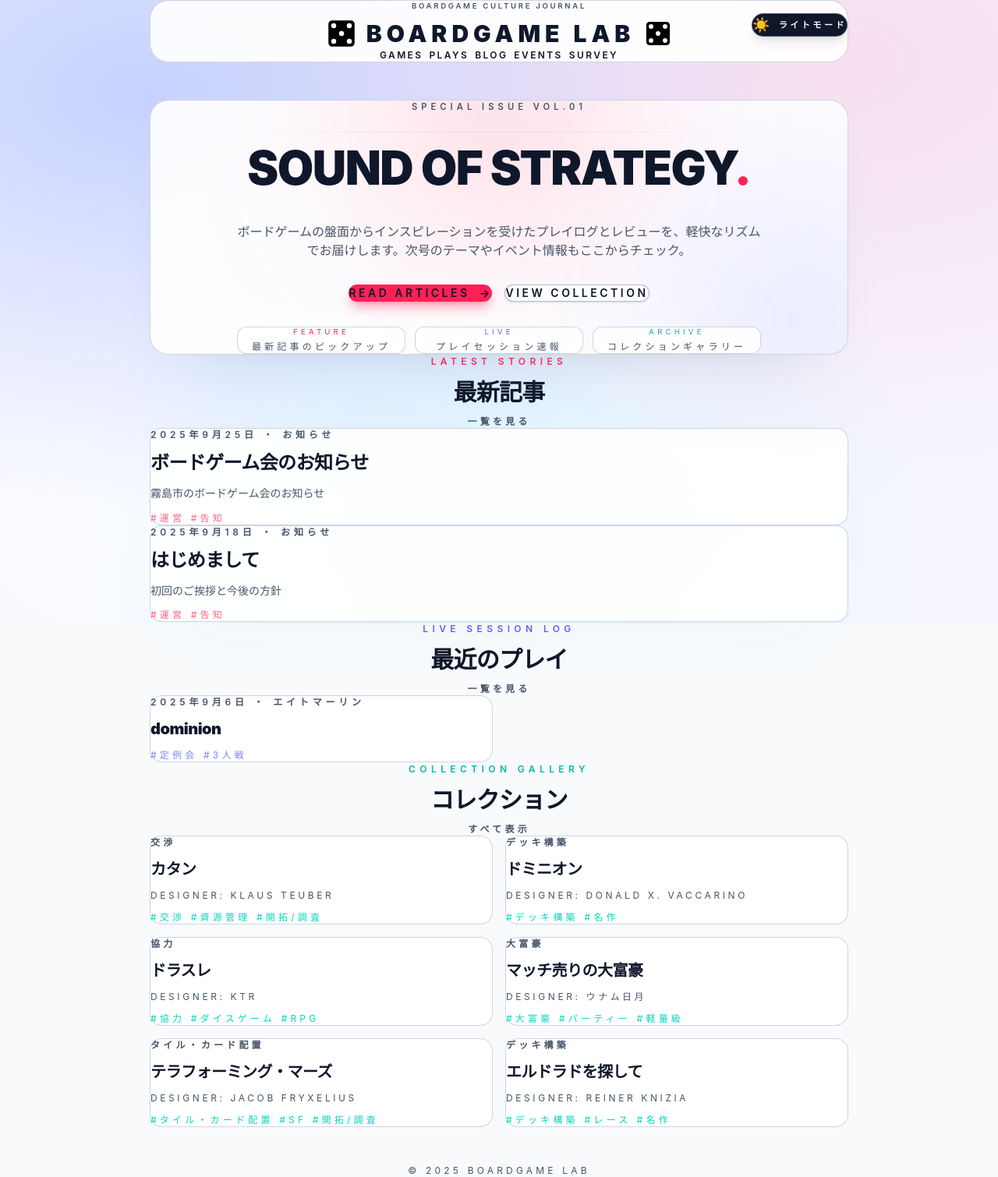
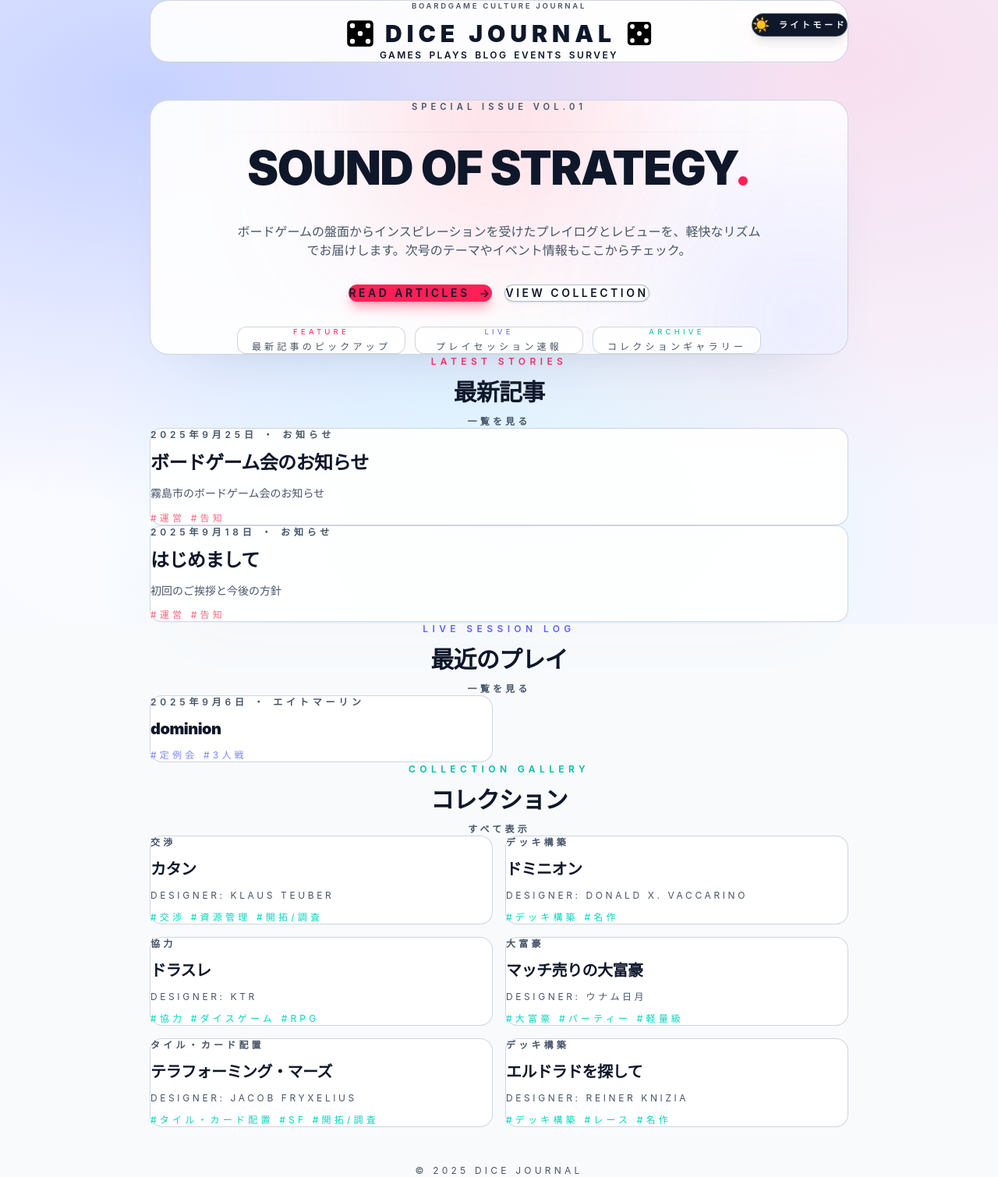
Before and after one commit to k713shino/my-boardgame-site, a Next.js app: page / in a window 1280 px wide. Shown: the whole page at 78% size. Built offline with nearby package versions, Linux system fonts and the light colour scheme.

Commit message:
タイトル変更

```diff
--- a/src/app/layout.tsx
+++ b/src/app/layout.tsx
@@ -34,7 +34,7 @@ const themeScript = [
 ].join("\n");
 
 export const metadata: Metadata = {
-  title: "Boardgame Lab",
+  title: "Dice Journal",
   description: "ボードゲームの記録・レビュー・イベント告知",
 };
 
@@ -52,7 +52,7 @@ export default function RootLayout({ children }: { children: React.ReactNode })
             {children}
           </main>
           <footer className="w-full max-w-4xl text-center text-xs uppercase tracking-[0.2em] text-muted sm:tracking-[0.35em]">
-            © {new Date().getFullYear()} Boardgame Lab
+            © {new Date().getFullYear()} Dice Journal
           </footer>
         </div>
         <Analytics />
--- a/src/components/SiteHeader.tsx
+++ b/src/components/SiteHeader.tsx
@@ -97,7 +97,7 @@ export function SiteHeader() {
                 aria-hidden
                 priority
               />
-              <span>Boardgame Lab</span>
+              <span>Dice Journal</span>
               <Image
                 src="/images/icon.svg"
                 alt=""
```
